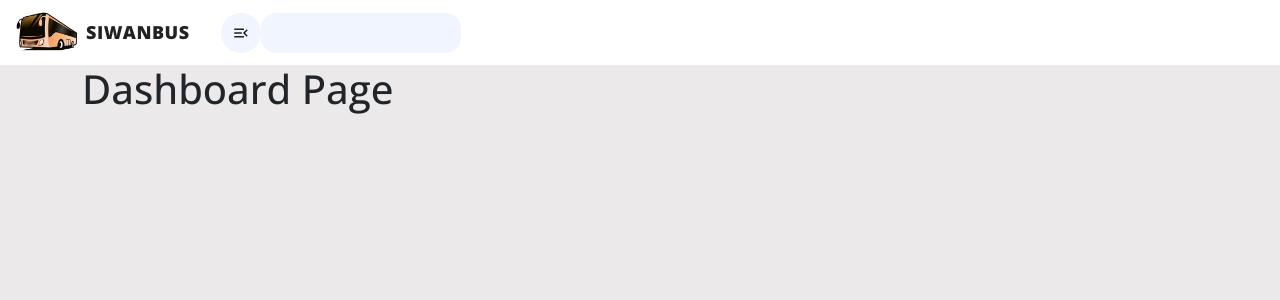
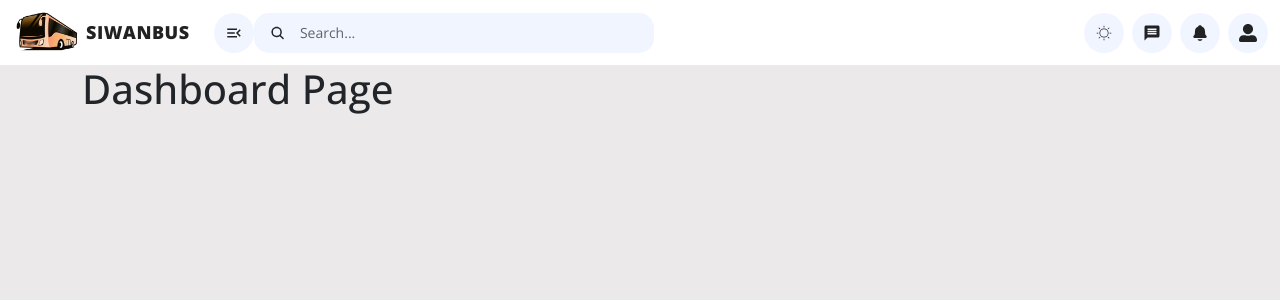
Before and after one commit to sultanrepo/SiwanBusAdminDashboard, a React (Vite) app in the folder SiwanBusAdminPanel/: page / in a window 1280 px wide. Shown: the top 300 px of the page. Built offline with nearby package versions, Linux system fonts and the light colour scheme.

Commit message:
feat: enhance SearchBox styling and layout in Header component

```diff
--- a/SiwanBusAdminPanel/src/App.css
+++ b/SiwanBusAdminPanel/src/App.css
@@ -54,8 +54,26 @@ header button.rounded-circle:focus {
 }
 
 .search-box {
-    width: 200px;
+    width: 400px;
     height: 40px;
     background: #f0f5ff;
     border-radius: 15px;
+    padding: 3px 16px;
 }
+
+.search-box input {
+    width: 100%;
+    height: 100%;
+    border: none;
+    background: transparent;
+    padding: 0px 15px;
+    font-size: 14px;
+    outline: none;
+}
+.search-box input::placeholder {
+    color: rgba(0, 0, 0, 0.6);
+}
+/* .search-box svg{
+    font-size: 18px;
+    color: #f0f5ff;
+} */
--- a/SiwanBusAdminPanel/src/components/Header/index.jsx
+++ b/SiwanBusAdminPanel/src/components/Header/index.jsx
@@ -6,31 +6,47 @@ import SearchBox from "../SearchBox";
 import Button from '@mui/material/Button';
 import { MdMenuOpen } from "react-icons/md";
 import { MdOutlineMenu } from "react-icons/md";
-
+import { CiLight } from "react-icons/ci";
+import { MdMessage } from "react-icons/md";
+import { IoNotifications } from "react-icons/io5";
+import { FaUserAlt } from "react-icons/fa";
 
 
 const Header = () => {
     return (
         <>
             <header className="d-flex align-items-center">
-                <div className="container-fluid w-100">
-                    <div className="row d-flex align-items-center w-100">
-                        {/**Logo Wrapper */}
-                        <div className="col-sm-2 section-1">
+                <div className="container-fluid">
+                    <div className="row align-items-center">
+
+                        {/* Logo */}
+                        <div className="col-auto d-flex align-items-center">
                             <Link to="/dashboard" className="d-flex align-items-center logoWrapper">
                                 <img src={Logo} alt="Logo" />
-                                <span className="ms-1 brand-name">
-                                    SIWANBUS
-                                </span>
+                                <span className="ms-1 brand-name">SIWANBUS</span>
                             </Link>
                         </div>
-                        <div className="col-sm-3 d-flex align-items-center section-2">
-                            <Button className="rounded-circle"><MdMenuOpen /></Button>
+
+                        {/* Search */}
+                        <div className="col d-flex align-items-center">
+                            <Button className="rounded-circle">
+                                <MdMenuOpen />
+                            </Button>
                             <SearchBox />
                         </div>
+
+                        {/* Right Icons */}
+                        <div className="col-auto d-flex align-items-center justify-content-end gap-2">
+                            <Button className="rounded-circle"><CiLight /></Button>
+                            <Button className="rounded-circle"><MdMessage /></Button>
+                            <Button className="rounded-circle"><IoNotifications /></Button>
+                            <Button className="rounded-circle"><FaUserAlt /></Button>
+                        </div>
+
                     </div>
                 </div>
             </header>
+
         </>
     )
 }
--- a/SiwanBusAdminPanel/src/components/SearchBox/index.jsx
+++ b/SiwanBusAdminPanel/src/components/SearchBox/index.jsx
@@ -1,9 +1,11 @@
 import React from "react";
+import { IoSearch } from "react-icons/io5";
 
 const SearchBox = () => {
     return(
-        <div className="search-box">
-            {/* <input className="search-input" type="text" placeholder="Search..." /> */}
+        <div className="search-box position-relative d-flex align-items-center">
+            <IoSearch className="mr-2"/>
+            <input type="text" placeholder="Search..." />
         </div>
     )
 }
```
